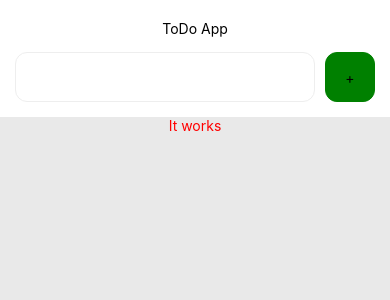
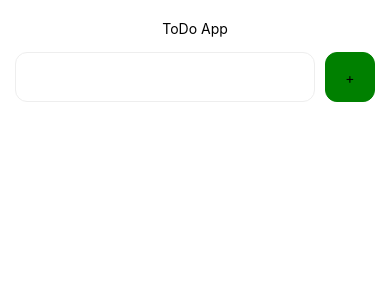
Before and after one commit to kruchai/todo-app-react-native, a React Native app: screen / in a window 390 px wide. Shown: the top 300 px of the page. Built offline with nearby package versions, Linux system fonts and the light colour scheme.

Commit message:
feature(App.js): cleaning up the code
v0.1: Settings and implementation

```diff
--- a/App.js
+++ b/App.js
@@ -9,7 +9,6 @@ export default function App() {
       <View style={styles.container}>
         <Header />
         <ToDo />
-        <Text style={styles.text}>{ 'It works' }</Text>
         <StatusBar style="auto" />
       </View>
     </SafeAreaView>
@@ -25,13 +24,5 @@ const styles = StyleSheet.create({
     paddingTop: Platform.OS === 'android' ? 25 : 0,
     backgroundColor: 'white',
     alignItems: 'center',
-    justifyContent: 'center',
   },
-  text: {
-    flex: 1,
-    width: '100%',
-    textAlign: 'center',
-    backgroundColor: '#e9e9e9',
-    color: Platform.OS !== 'ios' ? 'red' : 'green',
-  }
 });
```
